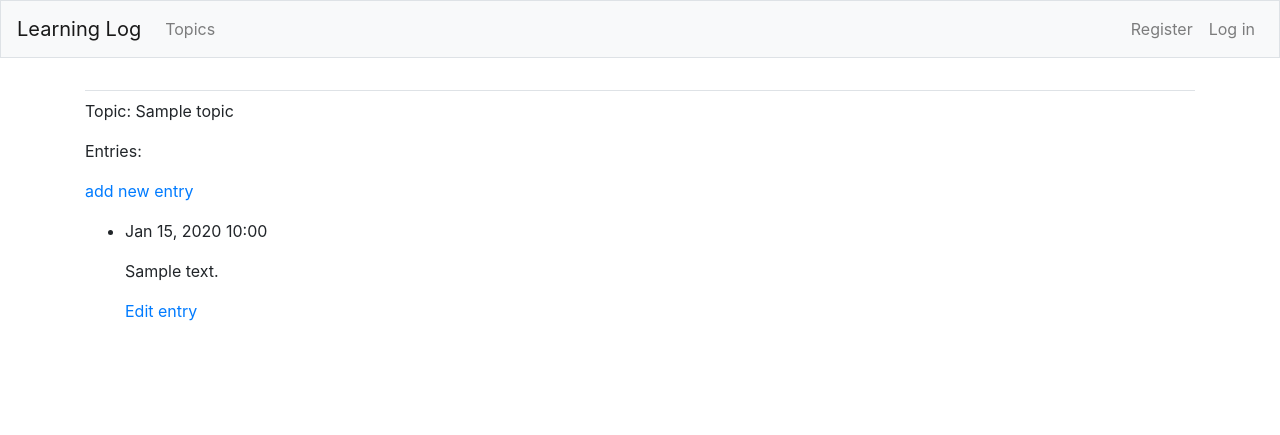
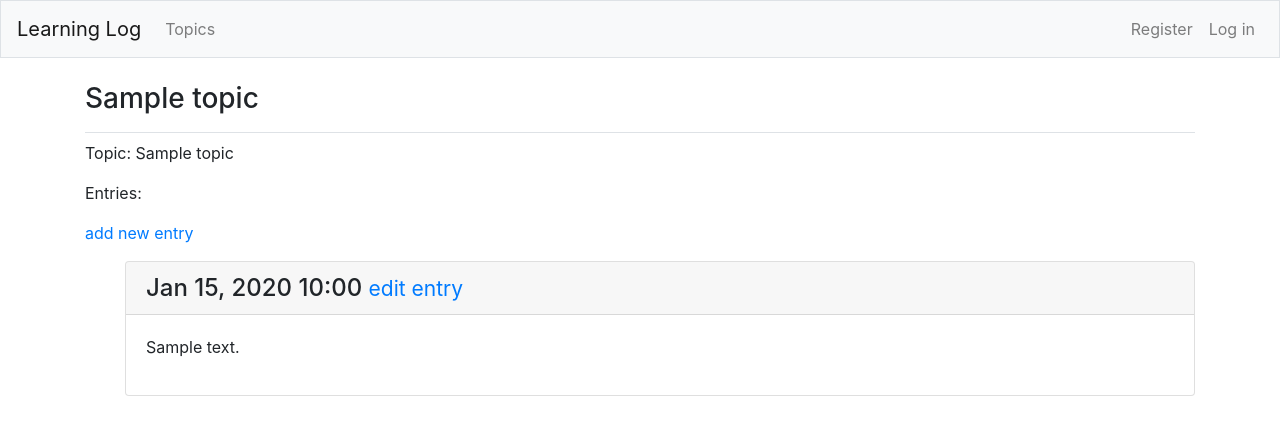
Before and after one commit to Paveldirector/educational-projects-2, a Django app: template learning_logs/templates/learning_logs/topic.html in a window 1280 px wide. Shown: the top 435 px of the page. Run offline with Django 5.2, Linux system fonts and the light colour scheme; the template is opened without the code that fills it: most values are stand-ins (such as "Sample title", 1, 10 or a date in 2020); some libraries are stand-ins or nearby versions.

Commit message:
design of posts on the topic page

```diff
--- a/learning_logs/templates/learning_logs/topic.html
+++ b/learning_logs/templates/learning_logs/topic.html
@@ -1,4 +1,8 @@
 {% extends "learning_logs/base.html" %}
+
+{% block page_header %}
+  <h3>{{ topic }}</h3>
+{% endblock page_header %}
 
 {% block content %}
 
@@ -10,15 +14,18 @@
   </p>
   <ul>
     {% for entry in entries %}
-      <li>
-        <p>{{ entry.date_added|date:'M d, Y H:i' }}</p>
-        <p>{{ entry.text|linebreaks }}</p>
-        <p>
-          <a href="{% url 'learning_logs:edit_entry' entry.id %}">Edit entry</a>
-        </p>
-      </li>
+      <div class="card mb-3">
+        <h4 class="card-header">
+          {{ entry.date_added|date:'M d, Y H:i' }}
+          <small><a href="{% url 'learning_logs:edit_entry' entry.id %}">
+              edit entry</a></small>
+        </h4>
+        <div class="card-body">
+          {{ entry.text|linebreaks }}
+        </div>
+      </div>
     {% empty %}
-      <li>There are no entries for this topic yet.</li>
+      <p>There are no entries for this topic yet.</p>
     {% endfor %}
   </ul>
 
```
